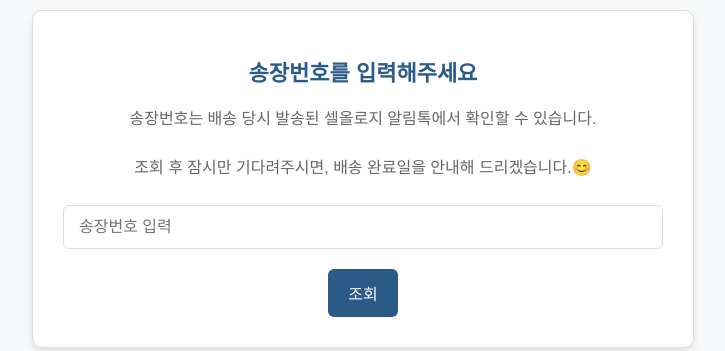
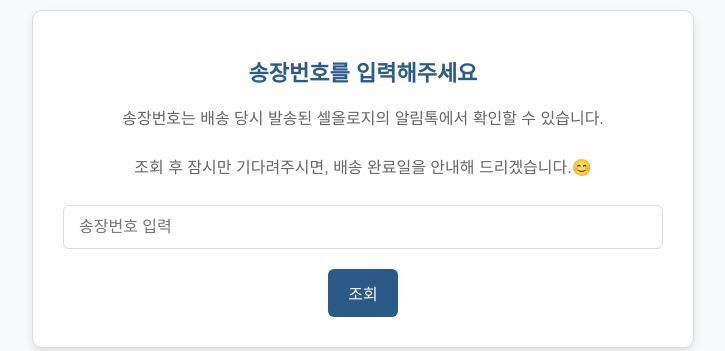
Before and after one commit to sdefgbhnjmj/100_percent_refund_page, a Flask app: template templates/cellology/cellology_unknown_delivery.html in a window 1280 px wide. Shown: the part 221-572 px from the top of the page, without its empty margins (277-1002 px from the left). Run offline with Flask 2, Linux system fonts and the light colour scheme; the template is opened without the code that fills it, so the values that code supplies are empty.

Commit message:
송장 페이지 수정2

```diff
--- a/templates/cellology/cellology_unknown_delivery.html
+++ b/templates/cellology/cellology_unknown_delivery.html
@@ -83,7 +83,7 @@
 <body>
     <div class="container">
         <h1>송장번호를 입력해주세요</h1>
-        <p>송장번호는 배송 당시 발송된 셀올로지 알림톡에서 확인할 수 있습니다.</p>
+        <p>송장번호는 배송 당시 발송된 셀올로지의 알림톡에서 확인할 수 있습니다.</p>
         <p>조회 후 잠시만 기다려주시면, 배송 완료일을 안내해 드리겠습니다.😊</p>
         <form method="POST" action="/track">
             <input type="text" name="tracking_number" placeholder="송장번호 입력" required>
```
